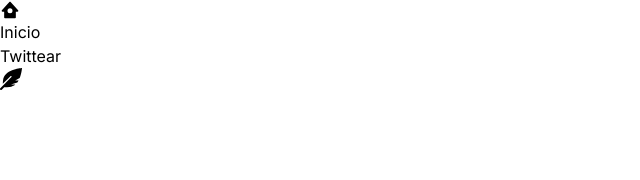
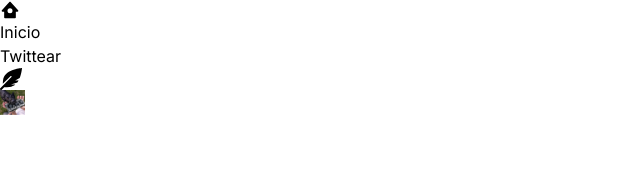
Before and after one commit to chaboxx/Tw_Tr, a Next.js app: page / in a window 1280 px wide. Shown: the top 180 px of the page, without its empty margins (0-640 px from the left). Built offline with nearby package versions, Linux system fonts and the light colour scheme.

Commit message:
Feat: Avatar Done

```diff
--- a/next.config.js
+++ b/next.config.js
@@ -1,4 +1,8 @@
 /** @type {import('next').NextConfig} */
-const nextConfig = {}
+const nextConfig = {
+  images: {
+    domains: ["pbs.twimg.com"],
+  },
+};
 
-module.exports = nextConfig
+module.exports = nextConfig;
--- a/src/app/page.tsx
+++ b/src/app/page.tsx
@@ -2,6 +2,7 @@
 import { BiSolidHomeCircle } from "react-icons/bi";
 import { FaFeatherAlt } from "react-icons/fa";
 
+import { Avatar } from "@/shared/components/Avatar";
 import { NavItem } from "@/shared/components/NavItem";
 import { Button } from "@/shared/components/Button";
 
@@ -14,8 +15,8 @@ export default function Home() {
         href="/"
         label="Inicio"
       />
-
-      <Button Icon={<FaFeatherAlt size={22} />} />
+      <Button Icon={<FaFeatherAlt size={22} />} label="Twittear" />
+      <Avatar height={25} href="/test" imageUri="/avatar.jpg" width={25} />
     </div>
   );
 }
--- /dev/null
+++ b/src/components/Avatar.tsx
@@ -0,0 +1,26 @@
+import Image from "next/image";
+import Link from "next/link";
+import { FC } from "react";
+
+interface Props {
+  href: string;
+  imageUri: string;
+  width?: number;
+  height?: number;
+  loading?: "lazy" | "eager";
+}
+
+export const Avatar: FC<Props> = ({ href, imageUri, height, width, loading }) => {
+  return (
+    <Link href={href}>
+      <Image
+        alt="avatar"
+        className="rounded-full "
+        height={height ?? 40}
+        loading={loading ?? "lazy"}
+        src={imageUri}
+        width={width ?? 40}
+      />
+    </Link>
+  );
+};
--- a/src/components/Button.tsx
+++ b/src/components/Button.tsx
@@ -2,12 +2,13 @@ import { FC } from "react";
 import { type IconType } from "react-icons";
 
 interface Props {
+  label: string;
   Icon: React.ReactElement<IconType>;
 }
-export const Button: FC<Props> = ({ Icon }) => {
+export const Button: FC<Props> = ({ Icon, label }) => {
   return (
     <div className="bg-[#1d9bf0] w-fit rounded-3xl px-6 py-3 text-center hover:bg-[#1a8cd8] cursor-pointer">
-      <p className="text-white font-semibold max-lg:hidden">Twittear</p>
+      <p className="text-white font-semibold max-lg:hidden">{label}</p>
       <div className="hidden text-white max-lg:flex ">{Icon}</div>
     </div>
   );
```
Also changed, not shown: public/avatar.jpg (added).
